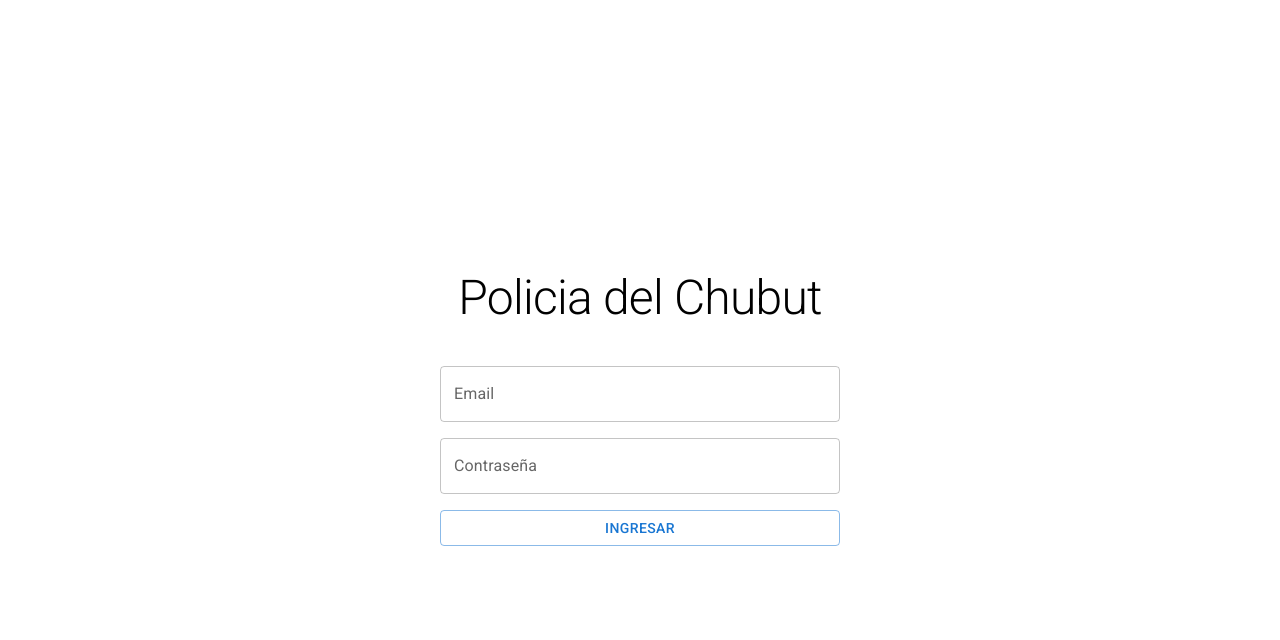
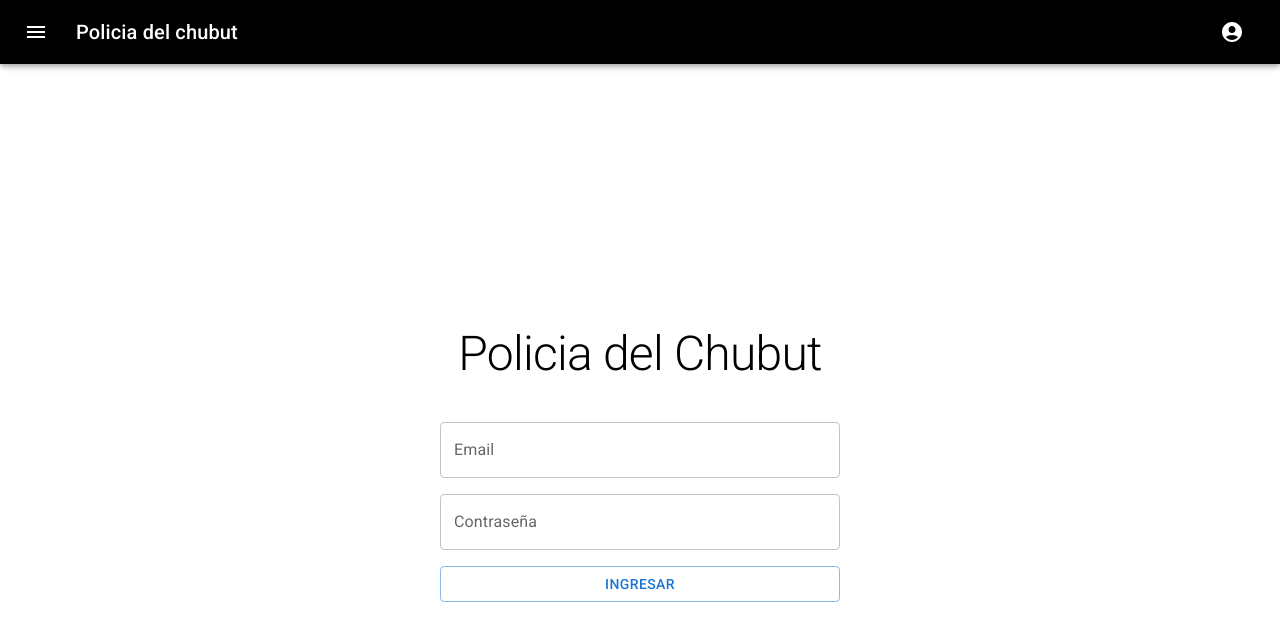
Before and after one commit to julioale21/policia-chubut-srmp-frontend, a Next.js app: page /login in a window 1280 px wide. Shown: the top 640 px of the page. Built offline with nearby package versions, Linux system fonts and the light colour scheme; no server answers.

Commit message:
added basic layout

```diff
--- /dev/null
+++ b/app/components/appbar/AppBar.tsx
@@ -0,0 +1,80 @@
+"use client";
+import * as React from "react";
+import AppBar from "@mui/material/AppBar";
+import Box from "@mui/material/Box";
+import Toolbar from "@mui/material/Toolbar";
+import Typography from "@mui/material/Typography";
+import IconButton from "@mui/material/IconButton";
+import MenuIcon from "@mui/icons-material/Menu";
+import AccountCircle from "@mui/icons-material/AccountCircle";
+import MenuItem from "@mui/material/MenuItem";
+import Menu from "@mui/material/Menu";
+import { Stack } from "@mui/material";
+import { signOut } from "next-auth/react";
+
+export default function MenuAppBar() {
+  const [auth, setAuth] = React.useState(true);
+  const [anchorEl, setAnchorEl] = React.useState<null | HTMLElement>(null);
+
+  const handleMenu = (event: React.MouseEvent<HTMLElement>) => {
+    setAnchorEl(event.currentTarget);
+  };
+
+  const handleClose = () => {
+    setAnchorEl(null);
+  };
+
+  return (
+    <Box sx={{ flexGrow: 1, m: 0 }}>
+      <AppBar position="sticky" sx={{ color: "white", bgcolor: "black" }}>
+        <Toolbar>
+          <IconButton
+            size="large"
+            edge="start"
+            color="inherit"
+            aria-label="menu"
+            sx={{ mr: 2 }}
+          >
+            <MenuIcon />
+          </IconButton>
+          <Typography variant="h6" component="div" sx={{ flexGrow: 1 }}>
+            Policia del chubut
+          </Typography>
+          {auth && (
+            <Stack direction="row">
+              <IconButton
+                size="large"
+                aria-label="account of current user"
+                aria-controls="menu-appbar"
+                aria-haspopup="true"
+                onClick={handleMenu}
+                color="inherit"
+              >
+                <AccountCircle />
+              </IconButton>
+              <Menu
+                id="menu-appbar"
+                anchorEl={anchorEl}
+                anchorOrigin={{
+                  vertical: "top",
+                  horizontal: "right",
+                }}
+                keepMounted
+                transformOrigin={{
+                  vertical: "top",
+                  horizontal: "right",
+                }}
+                open={Boolean(anchorEl)}
+                onClose={handleClose}
+              >
+                <MenuItem onClick={handleClose}>Perfil</MenuItem>
+                <MenuItem onClick={handleClose}>Mi cuenta</MenuItem>
+                <MenuItem onClick={() => signOut()}>Salir</MenuItem>
+              </Menu>
+            </Stack>
+          )}
+        </Toolbar>
+      </AppBar>
+    </Box>
+  );
+}
--- a/app/dashboard/page.tsx
+++ b/app/dashboard/page.tsx
@@ -2,13 +2,11 @@
 import React from "react";
 import { Button, Stack, Typography } from "@mui/material";
 import { signOut } from "next-auth/react";
-import OtherComponent from "../components/OtherComponent";
 
 const DashboardPage: React.FC = () => {
   return (
-    <Stack>
+    <Stack alignItems="center" justifyContent="center">
       <Typography component="h1">Dashboard</Typography>
-      <OtherComponent />
       <Button variant="outlined" onClick={() => signOut()}>
         Salir
       </Button>
--- a/app/globals.css
+++ b/app/globals.css
@@ -25,3 +25,8 @@
     )
     rgb(var(--background-start-rgb));
 } */
+
+
+body {
+  margin: 0 !important;
+}
--- a/app/layout.tsx
+++ b/app/layout.tsx
@@ -7,8 +7,7 @@
 import "./globals.css";
 
 import Providers from "./providers/providers";
-
-const inter = Inter({ subsets: ["latin"] });
+import MenuAppBar from "./components/appbar/AppBar";
 
 export const metadata: Metadata = {
   title: "Policia Chubut SRMP",
@@ -21,9 +20,12 @@
   children: React.ReactNode;
 }) {
   return (
-    <html lang="en">
-      <body className={inter.className}>
-        <Providers>{children}</Providers>
+    <html>
+      <body>
+        <Providers>
+          <MenuAppBar />
+          {children}
+        </Providers>
       </body>
     </html>
   );
--- a/app/login/page.tsx
+++ b/app/login/page.tsx
@@ -6,7 +6,7 @@
   return (
     <Stack
       direction="column"
-      width="100%"
+      width="100vw"
       height="100vh"
       alignItems="center"
       justifyContent="center"
--- a/app/page.tsx
+++ b/app/page.tsx
@@ -5,7 +5,6 @@
     <Stack
       justifyContent="center"
       alignItems="center"
-        width="100%"
       height="100vh"
     >
       <h1 className="text-3xl text-red-500">Policia del Chubut</h1>
```
Lines whose indentation alone changed are shown as unchanged.
